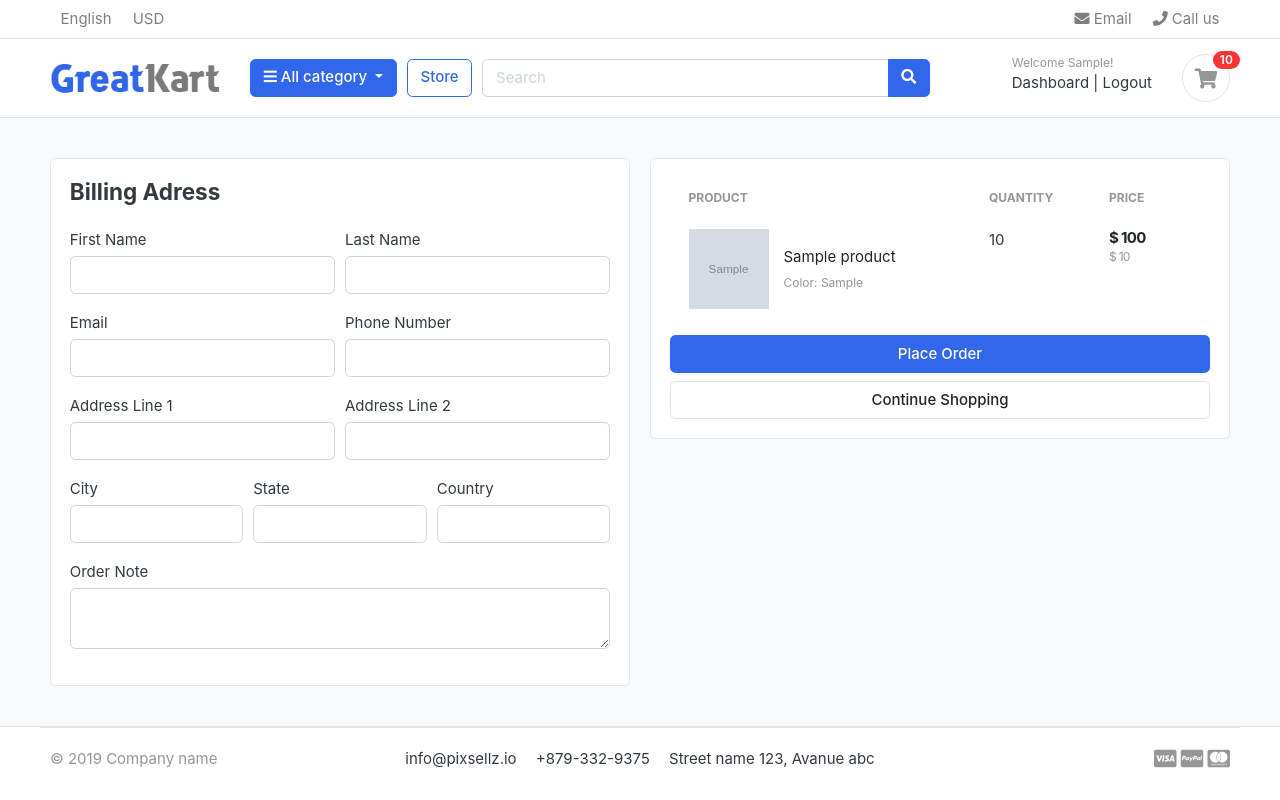
After one commit to aliyevorkhan/ecommerce_app, a Django app: page /cart/checkout/ in a window 1280 px wide. The commit adds this page. Run offline with Django 4.2, Linux system fonts and the light colour scheme; a user stored in the database is signed in; tables that the repository leaves empty hold one stand-in row (values such as "Sample post"); grey boxes marked "Sample" are stand-in pictures; some libraries are stand-ins or nearby versions; some web fonts are replaced.

Commit message:
Handled cart checkout problem

```diff
--- a/carts/context_processors.py
+++ b/carts/context_processors.py
@@ -8,7 +8,10 @@ def counter(request):
     else:
         try:
             cart = Cart.objects.filter(cart_id=_cart_id(request))
-            cart_items = CartItem.objects.all().filter(cart=cart[:1])
+            if request.user.is_authenticated:
+                cart_items = CartItem.objects.all().filter(user=request.user)
+            else:
+                cart_items = CartItem.objects.all().filter(cart=cart[:1])
             for cart_item in cart_items:
                 cart_count += cart_item.quantity
         except Cart.DoesNotExist:
--- a/carts/models.py
+++ b/carts/models.py
@@ -1,6 +1,6 @@
 from django.db import models
 from store.models import Product, Variation
-
+from accounts.models import Account
 # Create your models here.
 
 class Cart(models.Model):
@@ -11,9 +11,10 @@ class Cart(models.Model):
         return self.cart_id
 
 class CartItem(models.Model):
+    user = models.ForeignKey(Account, on_delete=models.CASCADE, null=True)
     product = models.ForeignKey(Product, on_delete=models.CASCADE)
     variations = models.ManyToManyField(Variation, blank=True)
-    cart = models.ForeignKey(Cart, on_delete=models.CASCADE)
+    cart = models.ForeignKey(Cart, on_delete=models.CASCADE, null=True)
     quantity = models.IntegerField()
     is_active = models.BooleanField(default=True)
 
--- a/carts/urls.py
+++ b/carts/urls.py
@@ -6,4 +6,5 @@ urlpatterns = [
     path('add_cart/<int:product_id>/', views.add_cart, name='add_cart'),
     path('remove_cart/<int:product_id>/<int:cart_item_id>/', views.remove_cart, name='remove_cart'),
     path('remove_cart_item/<int:product_id>/<int:cart_item_id>/', views.remove_cart_item, name='remove_cart_item'),
+    path('checkout/', views.checkout, name='checkout'),
 ]
--- a/carts/views.py
+++ b/carts/views.py
@@ -2,7 +2,7 @@ from django.shortcuts import get_object_or_404, redirect, render
 from carts.models import Cart, CartItem
 from store.models import Product, Variation
 from django.core.exceptions import ObjectDoesNotExist
-# Create your views here.
+from django.contrib.auth.decorators import login_required
 
 def _cart_id(request):
     cart = request.session.session_key
@@ -11,72 +11,123 @@ def _cart_id(request):
     return cart
 
 def add_cart(request, product_id):
+    current_user = request.user
     product = Product.objects.get(id=product_id)
-    product_variation = []
-    if request.method == 'POST':
-        for item in request.POST:
-            key = item
-            value = request.POST[key]
+    if current_user.is_authenticated:
+        product_variation = []
+        if request.method == 'POST':
+            for item in request.POST:
+                key = item
+                value = request.POST[key]
 
-            try:
-                variation = Variation.objects.get(product=product,variation_category__iexact=key, variation_value__iexact=value)
-                product_variation.append(variation)
-            except:
-                pass
+                try:
+                    variation = Variation.objects.get(product=product,variation_category__iexact=key, variation_value__iexact=value)
+                    product_variation.append(variation)
+                except:
+                    pass
+        is_cart_item_exists = CartItem.objects.filter(product=product, user=current_user).exists()
+        if is_cart_item_exists:
+            cart_item = CartItem.objects.filter(product=product,user=current_user)
+            ex_var_list = []
+            id = []
+            for item in cart_item:
+                existing_variation = item.variations.all()
+                ex_var_list.append(list(existing_variation))
+                id.append(item.id)
 
-    try:
-        cart = Cart.objects.get(cart_id=_cart_id(request))
-    except Cart.DoesNotExist:
-        cart = Cart.objects.create(
-            cart_id = _cart_id(request)
-        )
+            if product_variation in ex_var_list:
+                #increase cart_item quantity
+                index = ex_var_list.index(product_variation)
+                item_id = id[index]
+                item = CartItem.objects.get(product=product, id=item_id)
+                item.quantity+=1
+                item.save()
+            else:
+                item = CartItem.objects.create(product=product, quantity=1, user=current_user)
+                #increase cart_item quantity
+                if len(product_variation) > 0:
+                    item.variations.clear()
+                    item.variations.add(*product_variation)
+                item.save()
+        else:
+            cart_item = CartItem.objects.create(
+                product = product,
+                quantity = 1,
+                user = current_user,
+            )
+            if len(product_variation) > 0:
+                cart_item.variations.clear()
+                cart_item.variations.add(*product_variation)
+            cart_item.save()
+        return redirect('cart')
+    else:
+        product_variation = []
+        if request.method == 'POST':
+            for item in request.POST:
+                key = item
+                value = request.POST[key]
 
-    cart.save()
+                try:
+                    variation = Variation.objects.get(product=product,variation_category__iexact=key, variation_value__iexact=value)
+                    product_variation.append(variation)
+                except:
+                    pass
+        try:
+            cart = Cart.objects.get(cart_id=_cart_id(request))
+        except Cart.DoesNotExist:
+            cart = Cart.objects.create(
+                cart_id = _cart_id(request)
+            )
 
-    is_cart_item_exists = CartItem.objects.filter(product=product, cart=cart).exists()
-    if is_cart_item_exists:
-        cart_item = CartItem.objects.filter(product=product,cart=cart)
-        # existing variations --> database
-        # current variations  --> product_variations
-        # item id --> database
-        ex_var_list = []
-        id = []
-        for item in cart_item:
-            existing_variation = item.variations.all()
-            ex_var_list.append(list(existing_variation))
-            id.append(item.id)
+        cart.save()
 
-        if product_variation in ex_var_list:
-            #increase cart_item quantity
-            index = ex_var_list.index(product_variation)
-            item_id = id[index]
-            item = CartItem.objects.get(product=product, id=item_id)
-            item.quantity+=1
-            item.save()
+        is_cart_item_exists = CartItem.objects.filter(product=product, cart=cart).exists()
+        if is_cart_item_exists:
+            cart_item = CartItem.objects.filter(product=product,cart=cart)
+            # existing variations --> database
+            # current variations  --> product_variations
+            # item id --> database
+            ex_var_list = []
+            id = []
+            for item in cart_item:
+                existing_variation = item.variations.all()
+                ex_var_list.append(list(existing_variation))
+                id.append(item.id)
+
+            if product_variation in ex_var_list:
+                #increase cart_item quantity
+                index = ex_var_list.index(product_variation)
+                item_id = id[index]
+                item = CartItem.objects.get(product=product, id=item_id)
+                item.quantity+=1
+                item.save()
+            else:
+                item = CartItem.objects.create(product=product, quantity=1,cart=cart)
+                #increase cart_item quantity
+                if len(product_variation) > 0:
+                    item.variations.clear()
+                    item.variations.add(*product_variation)
+                item.save()
         else:
-            item = CartItem.objects.create(product=product, quantity=1,cart=cart)
-            #increase cart_item quantity
+            cart_item = CartItem.objects.create(
+                product = product,
+                quantity = 1,
+                cart = cart,
+            )
             if len(product_variation) > 0:
-                item.variations.clear()
-                item.variations.add(*product_variation)
-            item.save()
-    else:
-        cart_item = CartItem.objects.create(
-            product = product,
-            quantity = 1,
-            cart = cart,
-        )
-        if len(product_variation) > 0:
-            cart_item.variations.clear()
-            cart_item.variations.add(*product_variation)
-        cart_item.save()
-    return redirect('cart')
+                cart_item.variations.clear()
+                cart_item.variations.add(*product_variation)
+            cart_item.save()
+        return redirect('cart')
 
 def remove_cart(request, product_id, cart_item_id):
-    cart = Cart.objects.get(cart_id=_cart_id(request))
     product = get_object_or_404(Product, id=product_id)
     try:
-        cart_item = CartItem.objects.get(product=product, cart=cart, id=cart_item_id)
+        if request.user.is_authenticated:
+            cart_item = CartItem.objects.get(product=product, user=request.user, id=cart_item_id)
+        else:
+            cart = Cart.objects.get(cart_id=_cart_id(request))
+            cart_item = CartItem.objects.get(product=product, cart=cart, id=cart_item_id)
         if cart_item.quantity > 1:
             cart_item.quantity -= 1
             cart_item.save()
@@ -87,18 +138,25 @@ def remove_cart(request, product_id, cart_item_id):
     return redirect('cart')
 
 def remove_cart_item(request, product_id, cart_item_id):
-    cart = Cart.objects.get(cart_id=_cart_id(request))
     product = get_object_or_404(Product, id=product_id)
-    cart_item = CartItem.objects.get(product=product, cart=cart, id=cart_item_id)
-
+    if request.user.is_authenticated:
+        cart_item = CartItem.objects.get(product=product, user=request.user, id=cart_item_id)
+    else:
+        cart = Cart.objects.get(cart_id=_cart_id(request))
+        cart_item = CartItem.objects.get(product=product, cart=cart, id=cart_item_id)
     cart_item.delete()
 
     return redirect('cart')
 
 def cart(request, total=0, quantity=0, cart_items=None):
     try:
-        cart = Cart.objects.get(cart_id=_cart_id(request))
-        cart_items = CartItem.objects.filter(cart=cart, is_active=True)
+        tax=0
+        grand_total=0
+        if request.user.is_authenticated:
+            cart_items = CartItem.objects.filter(user=request.user, is_active=True)
+        else:
+            cart = Cart.objects.get(cart_id=_cart_id(request))
+            cart_items = CartItem.objects.filter(cart=cart, is_active=True)
         for cart_item in cart_items:
             total += (cart_item.product.price * cart_item.quantity)
             quantity += cart_item.quantity
@@ -115,3 +173,30 @@ def cart(request, total=0, quantity=0, cart_items=None):
         'grand_total': grand_total,
     }
     return render(request, 'store/cart.html', context)
+
+@ login_required(login_url = 'login')
+def checkout(request,total=0, quantity=0, cart_items=None):
+    try:
+        tax=0
+        grand_total=0
+        if request.user.is_authenticated:
+            cart_items = CartItem.objects.filter(user=request.user, is_active=True)
+        else:
+            cart = Cart.objects.get(cart_id=_cart_id(request))
+            cart_items = CartItem.objects.filter(cart=cart, is_active=True)
+        for cart_item in cart_items:
+            total += (cart_item.product.price * cart_item.quantity)
+            quantity += cart_item.quantity
+        tax = (2 * total / 100)
+        grand_total = total + tax
+    except ObjectDoesNotExist:
+        pass
+
+    context = {
+        'total': total,
+        'quantity': quantity,
+        'cart_items': cart_items,
+        'tax': tax,
+        'grand_total': grand_total,
+    }
+    return render(request, 'store/checkout.html', context)
--- a/templates/store/cart.html
+++ b/templates/store/cart.html
@@ -99,7 +99,7 @@
                     <p class="text-center mb-3">
                         <img src="{% static './images/misc/payments.png' %}" height="26">
                     </p>
-                    <a href="./place-order.html" class="btn btn-primary btn-block"> Checkout </a>
+                    <a href="{% url 'checkout' %}" class="btn btn-primary btn-block"> Checkout </a>
                     <a href="{% url 'store' %}" class="btn btn-light btn-block">Continue Shopping</a>
                 </div> <!-- card-body.// -->
                 </div> <!-- card.// -->
--- /dev/null
+++ b/templates/store/checkout.html
@@ -0,0 +1,127 @@
+{% extends 'base.html' %}
+{% load static %}
+{% block content %}
+<section class="section-content padding-y bg">
+    <div class="container">
+
+    <!-- ============================ COMPONENT 1 ================================= -->
+        <div class="row">
+            <aside class="col-lg-6">
+        <div class="card">
+            <div class="card-body">
+                <h4 class="card-title mb-4">Billing Adress</h4>
+                <form action="#" method="POST">
+                    {% csrf_token %}
+                    <div class="form-row">
+                        <div class="col form-group">
+                            <label for="">First Name</label>
+                            <input type="text" class="form-control" name="first_name" required>
+                        </div>
+                        <div class="col form-group">
+                            <label for="">Last Name</label>
+                            <input type="text" class="form-control" name="last_name" required>
+                        </div>
+                    </div>
+                    <div class="form-row">
+                        <div class="col form-group">
+                            <label for="">Email</label>
+                            <input type="email" class="form-control" name="email" required>
+                        </div>
+                        <div class="col form-group">
+                            <label for="">Phone Number</label>
+                            <input type="text" class="form-control" name="phone_number" required>
+                        </div>
+                    </div>
+                    <div class="form-row">
+                        <div class="col form-group">
+                            <label for="">Address Line 1</label>
+                            <input type="text" class="form-control" name="address_line_1" required>
+                        </div>
+                        <div class="col form-group">
+                            <label for="">Address Line 2</label>
+                            <input type="text" class="form-control" name="address_line_2">
+                        </div>
+                    </div>
+                    <div class="form-row">
+                        <div class="col form-group">
+                            <label for="">City</label>
+                            <input type="text" class="form-control" name="city" required>
+                        </div>
+                        <div class="col form-group">
+                            <label for="">State</label>
+                            <input type="text" class="form-control" name="state" required>
+                        </div>
+                        <div class="col form-group">
+                            <label for="">Country</label>
+                            <input type="text" class="form-control" name="country" required>
+                        </div>
+                    </div>
+                    <div class="form-row">
+                        <div class="col form-group">
+                            <label for="">Order Note</label>
+                            <textarea name="order_note" rows="2" class="form-control"></textarea>
+                        </div>
+                    </div>
+            </div>
+        </div> <!-- card.// -->
+
+            </aside> <!-- col.// -->
+            <aside class="col-lg-6">
+
+                <div class="card">
+                <div class="card-body">
+                    <table class="table table-borderless table-shopping-cart">
+                        <thead class="text-muted">
+                        <tr class="small text-uppercase">
+                        <th scope="col">Product</th>
+                        <th scope="col" width="120">Quantity</th>
+                        <th scope="col" width="120">Price</th>
+                        </tr>
+                        </thead>
+                        <tbody>
+
+                            {% for cart_item in cart_items  %}
+                        <tr>
+                            <td>
+                                <figure class="itemside align-items-center">
+                                    <div class="aside"><img src="{{ cart_item.product.images.url }}" class="img-sm"></div>
+                                    <figcaption class="info">
+                                        <a href="{{ cart_item.product.get_url }}" class="title text-dark">{{ cart_item.product.product_name }}</a>
+                                        {% if cart_item.variations.all %}
+                                            {% for item in cart_item.variations.all %}
+                                            <p class="text-muted small">{{ item.variation_category | capfirst }}: {{ item.variation_value | capfirst }} <br></p>
+                                            {% endfor %}
+                                        {% endif %}
+                                    </figcaption>
+                                </figure>
+                            </td>
+                            <td>
+                                <label for="">{{cart_item.quantity}}</label>
+                            </td>
+                            <td>
+                                <div class="price-wrap">
+                                    <var class="price">$ {{cart_item.sub_total }}</var>
+                                    <small class="text-muted"> $ {{cart_item.product.price}} </small>
+                                </div> <!-- price-wrap .// -->
+                            </td>
+                        </tr>
+                        {% endfor %}
+                        </tbody>
+                        </table>
+                    <!-- <a href="./place-order.html" class="btn btn-primary btn-block"> Place Order </a> -->
+                    <button type="submit" name="submit" class="btn btn-primary btn-block">Place Order</button>
+                    </form>
+                    <a href="{% url 'store' %}" class="btn btn-light btn-block">Continue Shopping</a>
+                </div> <!-- card-body.// -->
+                </div> <!-- card.// -->
+
+        </aside> <!-- col.// -->
+
+
+        </div> <!-- row.// -->
+    <!-- ============================ COMPONENT 1 END .// ================================= -->
+    </div> <!-- container .//  -->
+    </section>
+    <!-- ========================= SECTION CONTENT END// ========================= -->
+
+    {% endblock  %}
```
Also changed, not shown: accounts/views.py (+50 -1 lines), carts/migrations/0003_cartitem_user_alter_cartitem_cart.py (added).
